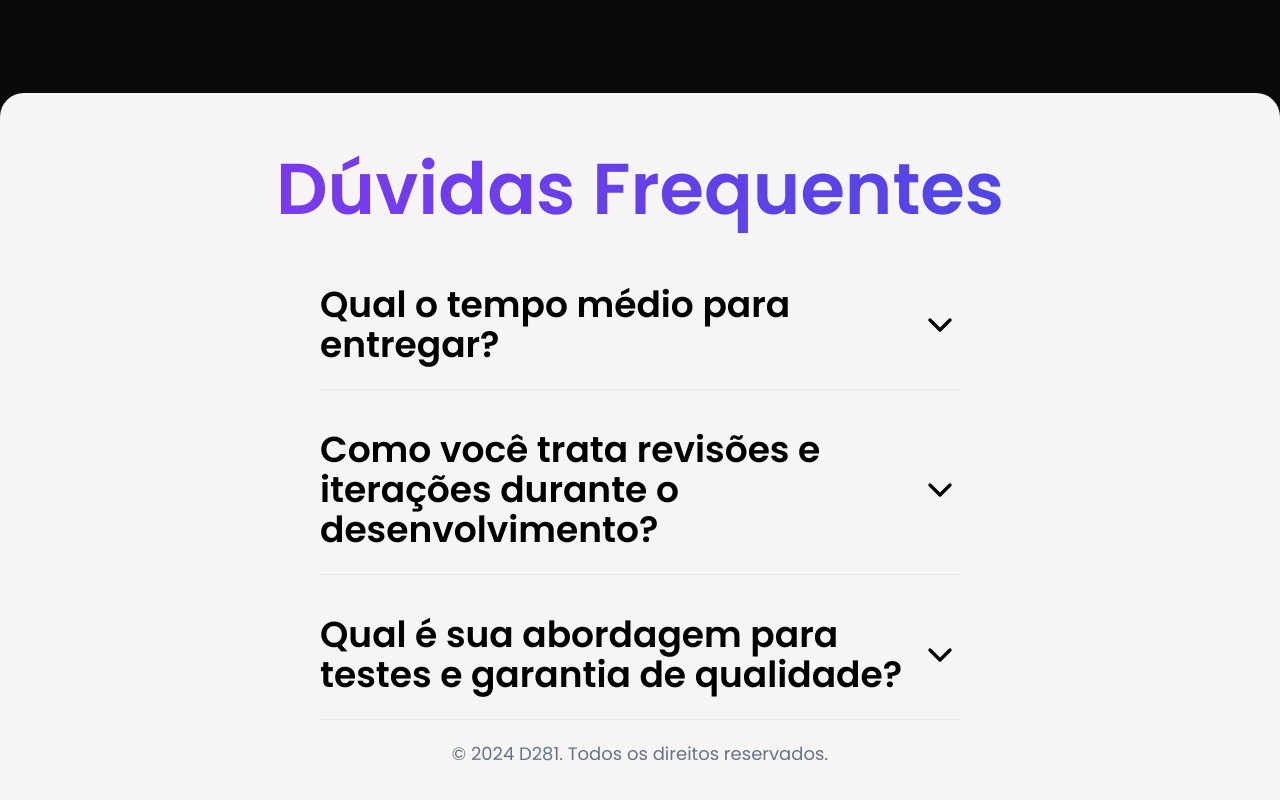
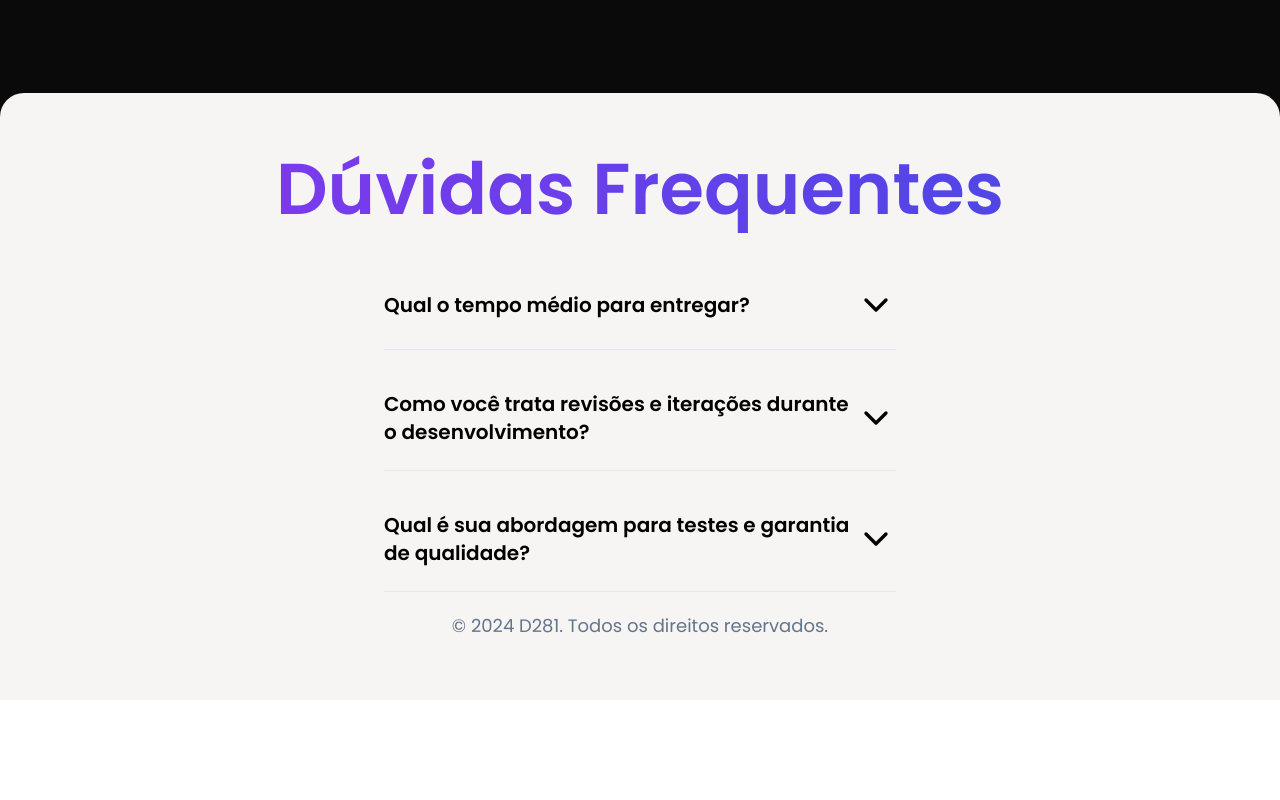
Before and after one commit to devpedrofurquim/d281, a Next.js app: page / in a window 1280 px wide. Shown: the part 3310-4110 px from the top of the page. After the commit the page ends 4010 px from the top, so only its background shows below. Built offline with nearby package versions, Linux system fonts and the light colour scheme.

Commit message:
Changed FAQ padding, width and text sizes

```diff
--- a/src/components/faq.tsx
+++ b/src/components/faq.tsx
@@ -13,7 +13,7 @@ const Faq = () => {
              <div className={`text-4xl pb-5 pt-5 md:text-7xl text-center px-6 bg-clip-text text-transparent bg-gradient-to-r from-violet-600 to-indigo-600 bg-opacity-50 font-semibold`}>
                 Dúvidas Frequentes <br />
             </div>
-            <Accordion type="single" collapsible className="text-black w-1/2">
+            <Accordion type="single" collapsible className="text-black w-full px-10 lg:px-96">
             <AccordionItem value="item-1">
                 <AccordionTrigger>Qual o tempo médio para entregar?</AccordionTrigger>
                 <AccordionContent>
--- a/src/components/ui/accordion.tsx
+++ b/src/components/ui/accordion.tsx
@@ -28,7 +28,7 @@ const AccordionTrigger = React.forwardRef<
     <AccordionPrimitive.Trigger
       ref={ref}
       className={cn(
-        "flex flex-1 items-center text-start justify-between pt-10 pb-6 font-semibold text-xl md:text-4xl transition-all hover:underline [&[data-state=open]>svg]:rotate-180",
+        "flex flex-1 items-center text-start justify-between pt-10 pb-6 font-semibold text-md md:text-xl transition-all hover:underline [&[data-state=open]>svg]:rotate-180",
         className
       )}
       {...props}
```
